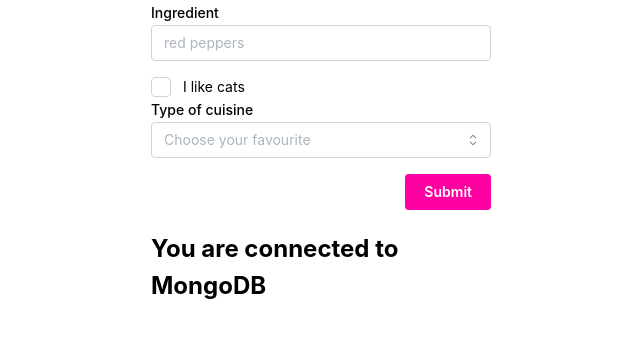
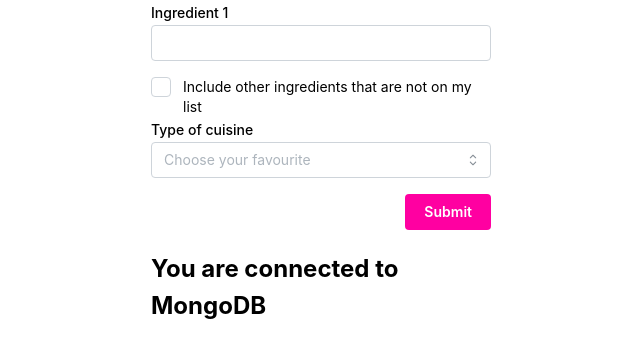
Before and after one commit to KateIsabelle/recipe-maker, a Next.js app: page / in a window 1280 px wide. Shown: the top 358 px of the page, without its empty margins (319-959 px from the left). Built offline with nearby package versions, Linux system fonts and the light colour scheme; no server answers.

Commit message:
write basic controlled Matine form components with Type interface

```diff
--- a/pages/index.tsx
+++ b/pages/index.tsx
@@ -1,12 +1,20 @@
 import Head from 'next/head'
+import { useState } from 'react';
 import clientPromise from '../lib/mongodb'
 import type { InferGetServerSidePropsType, GetServerSideProps } from 'next'
-import { TextInput, Checkbox, Button, Group, Box, Select } from '@mantine/core';
+import { TextInput, Checkbox, Button, Group, Box, Select, Paper } from '@mantine/core';
 import { useForm } from '@mantine/form';
 
 type ConnectionStatus = {
   isConnected: boolean
-}
+};
+
+interface FormValues {
+  includeOtherIngredients: boolean;
+  typeOfFood: string;
+  ingredients: string[];
+  // [key: string]: string;
+};
 
 export const getServerSideProps: GetServerSideProps<
   ConnectionStatus
@@ -31,38 +39,48 @@
       props: { isConnected: false },
     }
   }
-}
+};
 
 export default function Home({
   isConnected,
 }: InferGetServerSidePropsType<typeof getServerSideProps>) {
-  const form = useForm({
+  const form = useForm<FormValues>({
     initialValues: {
-      ingredient: '',
-      catsYesOrNo: false,
+      ingredients: [''],
+      includeOtherIngredients: true,
+      typeOfFood: 'Any'
     },
+  });
 
-  });
+  const [ingredients, setIngredients] = useState<string[]>(['ingredients']);
+
+  const addIngredientField = () => {
+    setIngredients([...ingredients, `input${ingredients.length + 1}`]);
+  };
+
   return (
     <Box maw={340} mx="auto">
 
       <form onSubmit={form.onSubmit((values) => console.log(values))}>
-        <TextInput
-          // withAsterisk
-          label="Ingredient"
-          placeholder="red peppers"
-          {...form.getInputProps('ingredient')}
-        />
+        {ingredients.map((ingredient, i) => (
+          <Paper key={ingredient} style={{ marginBottom: '16px' }}>
+            <TextInput
+              name={ingredient}
+              label={`Ingredient ${i+1}`}
+              value={form.values.ingredients[i]}
+              onChange={(event) => form.setFieldValue(ingredient, event.currentTarget.value)}
+            />
+          </Paper>
+      ))}
 
         <Checkbox
           mt="md"
-          label="I like cats"
-          {...form.getInputProps('catsYesOrNo', { type: 'checkbox' })}
+          label="Include other ingredients that are not on my list"
         />
         <Select
           label="Type of cuisine"
           placeholder="Choose your favourite"
-          data={['Chinese', 'Greek', 'Indian', 'Italian']}
+          data={['Any', 'Chinese', 'Greek', 'Indian', 'Italian']}
         />
 
         <Group justify="flex-end" mt="md">
@@ -79,7 +97,7 @@
           </h2>
       )}
     </Box>
-  )
+  );
 
   // return (
   //   <div className="container">
@@ -301,4 +319,4 @@
   //     `}</style>
   //   </div>
   // )
-}
+};
```
